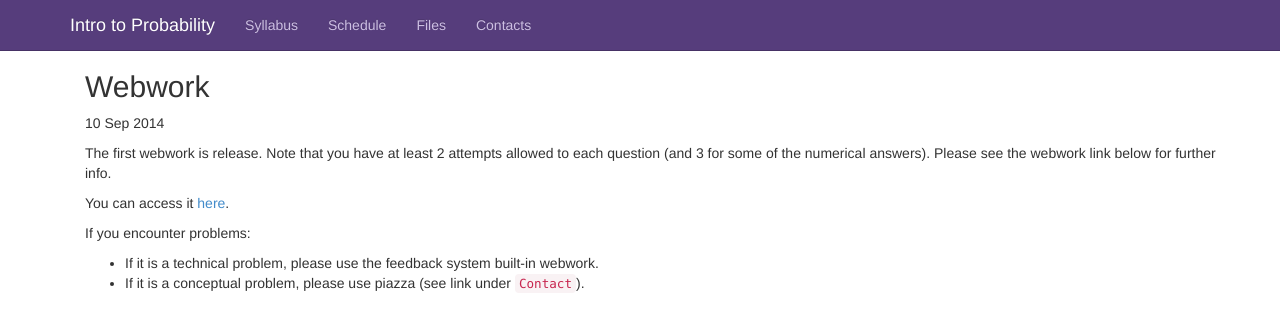
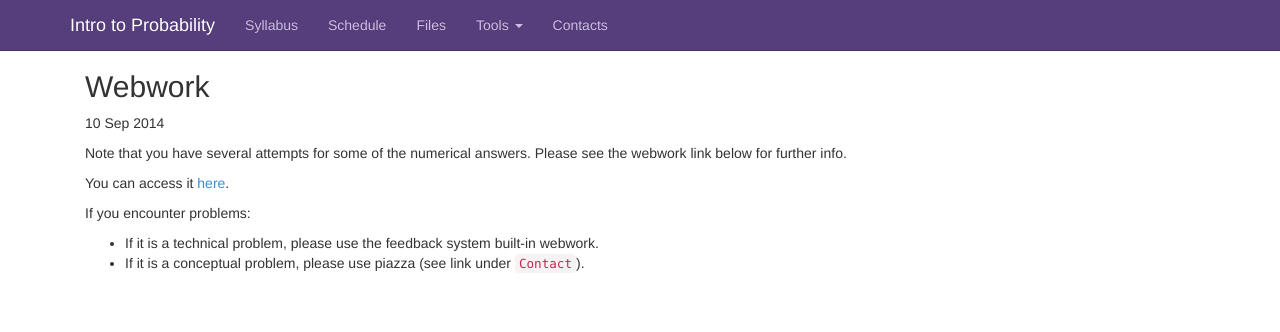
Before and after one commit to alexandrebouchard/stat302-web-fa2014-15, a Jekyll site: the page built from _posts/2014-09-10-webwork.md, in a window 1280 px wide. Shown: the top 332 px of the page. Built offline with Jekyll 4.4.1, drawn with Linux system fonts in a browser that asks for light colours; nearby versions of some CDN libraries; Markdown is read by kramdown in place of the engine named in the settings; comment, search, counter and statistics services are not loaded.

Commit message:
Add some basic instruction for next assignment, tools toolbar

```diff
--- a/_includes/nav-main.html
+++ b/_includes/nav-main.html
@@ -20,6 +20,17 @@
 		<li{% if page.slug == "files" %} class="active"{% endif %}>
 		  <a href="{{site.url}}{{ site.baseurl }}files.html">Files</a>
 		</li>
+		<li class="dropdown">
+		   <a href="#" class="dropdown-toggle" data-toggle="dropdown">Tools <b class="caret"></b></a>
+			<ul class="dropdown-menu">
+			  <li><a href="http://piazza.com/ubc.ca/winterterm12014/stat302">Piazza</a></li>
+				{% for post in site.posts reversed %}
+				  {% if post.category == 'Tool' %}
+					<li><a href="{{site.url}}{{ post.url }}">{{ post.title }}</a></li>
+				  {% endif %}
+				{% endfor %}
+			</ul>
+		</li>
 		<li{% if page.slug == "contacts" %} class="active"{% endif %}>
 		  <a href="{{site.url}}{{ site.baseurl }}contacts.html">Contacts</a>
 		</li>
--- a/_posts/2014-09-10-webwork.md
+++ b/_posts/2014-09-10-webwork.md
@@ -1,10 +1,11 @@
 ---
 layout: post
 title: "Webwork"
+category: 'Tool'
 ---
 
 
-The first webwork is release. Note that you have at least 2 attempts allowed to each question (and 3 for some of the numerical answers). Please see the webwork link below for further info.
+Note that you have several attempts for some of the numerical answers. Please see the webwork link below for further info.
 
 You can access it [here](https://webwork.elearning.ubc.ca/webwork2/STAT302-101_2014W1/).
 
```
Also changed, not shown: _drafts/2014-10-03-jags.md (added, +12 -0 lines), files.md (+1 -1 lines).
